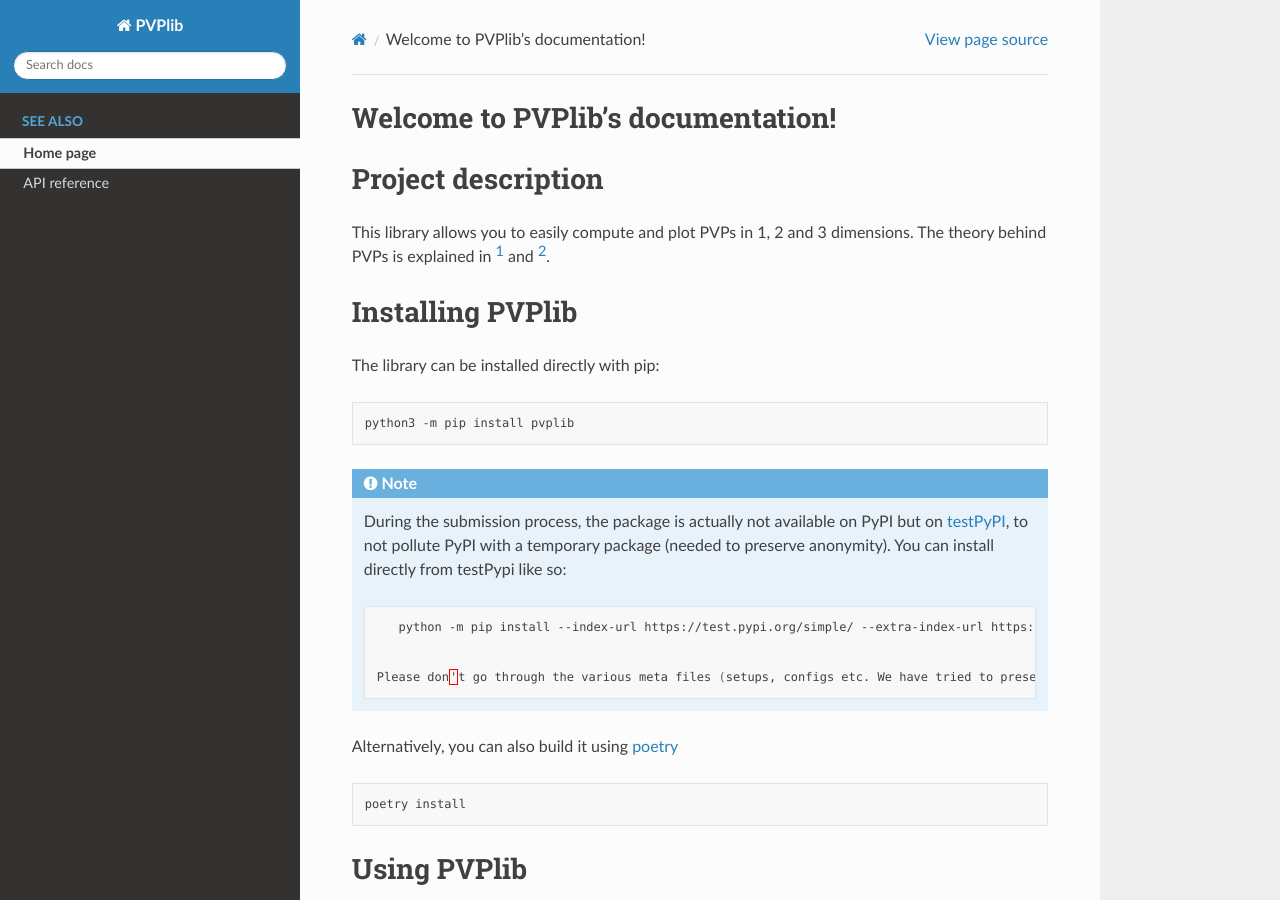
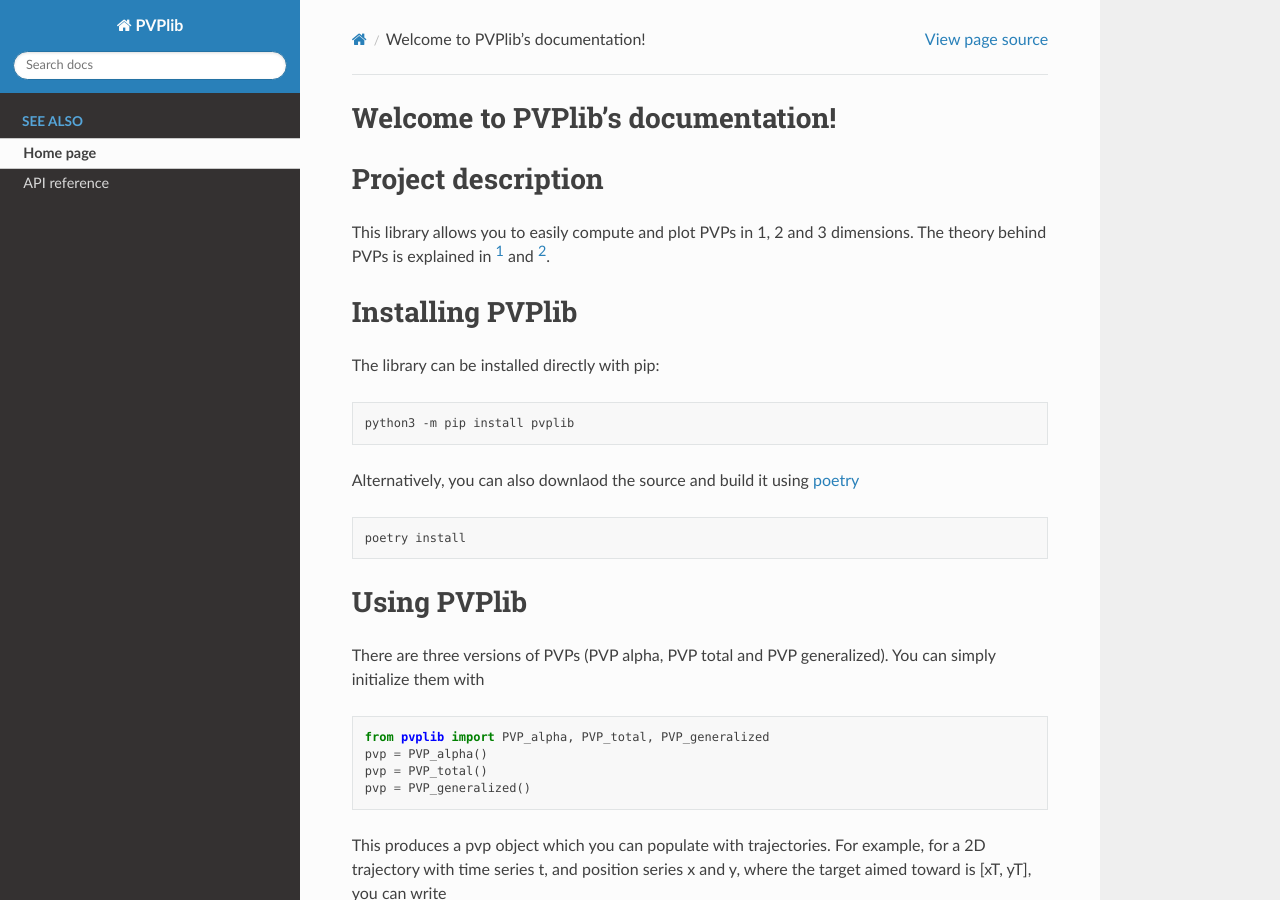
Before and after one commit to jgori-ouistiti/PVPlib, a Sphinx documentation site: the page built from docs/index.rst, in a window 1280 px wide and 900 px high. Built offline with Sphinx 7.4.7 and the Read the Docs theme 2.0.0, drawn with Linux system fonts in a browser that asks for light colours.

Commit message:
changed index of doc to remove submission details

```diff
--- a/docs/index.rst
+++ b/docs/index.rst
@@ -18,20 +18,7 @@ The library can be installed directly with pip:
     python3 -m pip install pvplib
 
 
-.. note::
-
-    During the submission process, the package is actually not available on PyPI but on  `testPyPI <https://test.pypi.org/project/pvplib/0.1.0/>`_, to not pollute PyPI with a temporary package (needed to preserve anonymity). You can install directly from testPypi like so:
-
-    .. code-block:: bash
-
-        python -m pip install --index-url https://test.pypi.org/simple/ --extra-index-url https://pypi.org/simple pvplib
-
-
-     Please don't go through the various meta files (setups, configs etc. We have tried to preserve our anonymity but it is easy to forget something since there are so many accounts etc. involved.)
-
-
-
-Alternatively, you can also build it using `poetry <https://python-poetry.org/>`_
+Alternatively, you can also downlaod the source and build it using `poetry <https://python-poetry.org/>`_
 
 .. code-block:: bash
 
```
